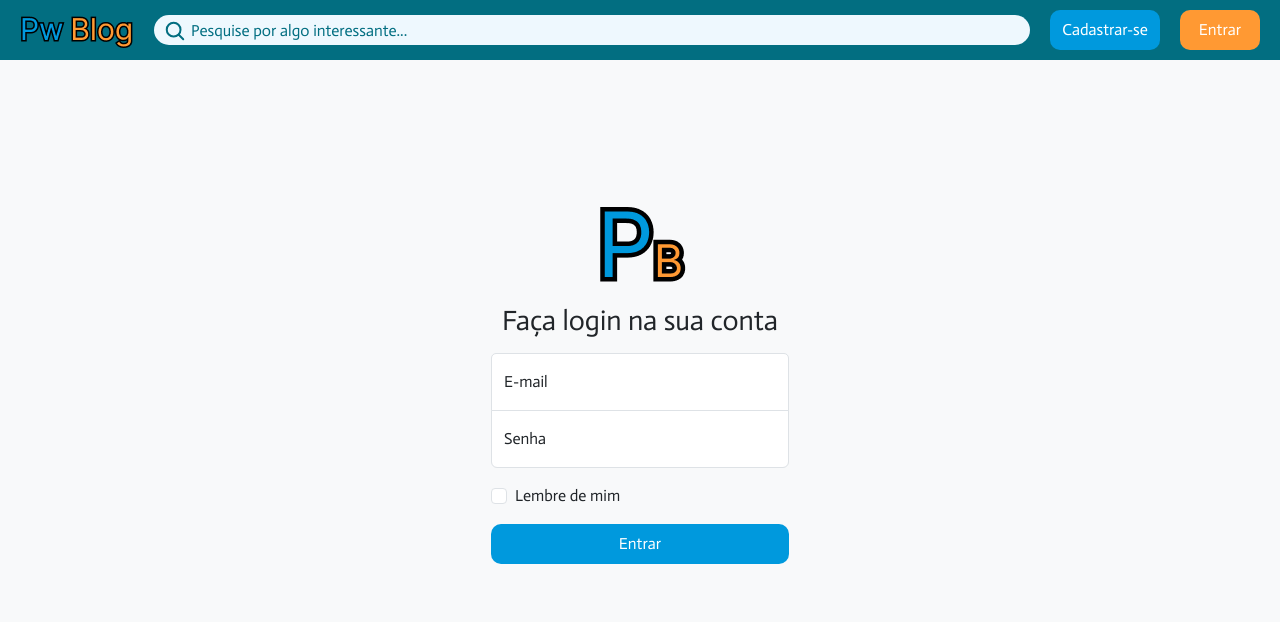
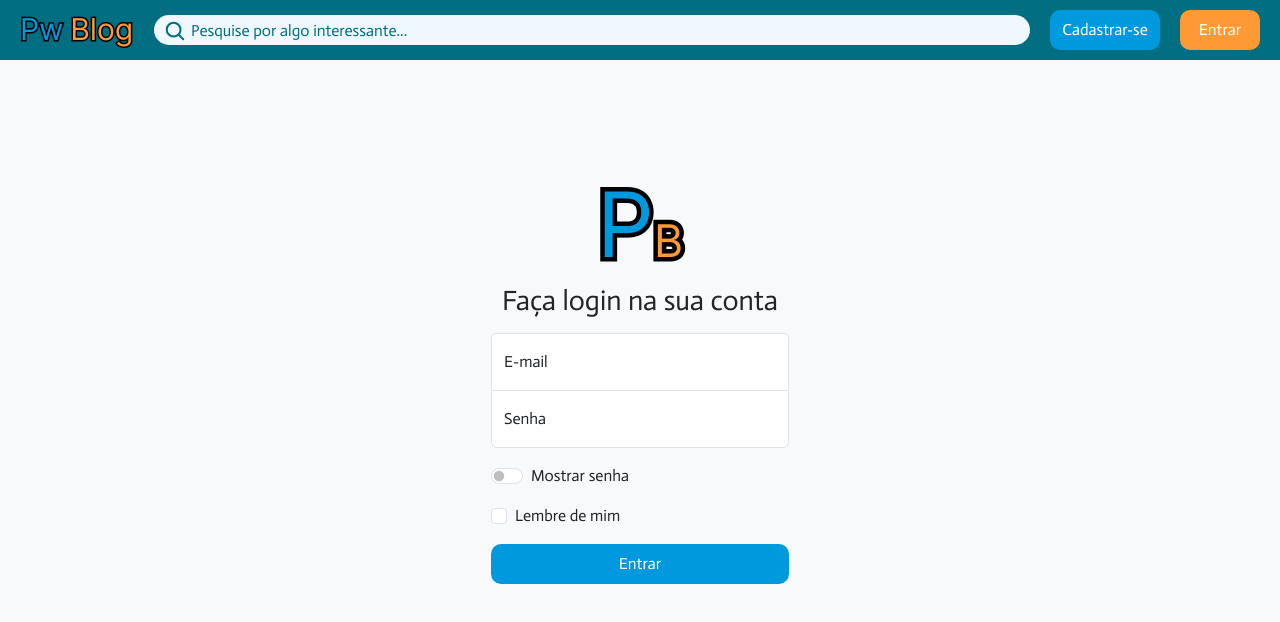
Before and after one commit to KevinWillyan456/purchaseway-blog, a React (Vite) app: page /login in a window 1280 px wide. Shown: the top 622 px of the page. Built offline with nearby package versions, Linux system fonts and the light colour scheme; no server answers.

Commit message:
feat: criação da funcionalidade de mostrar senha nas telas de login e singin

```diff
--- a/src/components/mainlogin/MainLogin.tsx
+++ b/src/components/mainlogin/MainLogin.tsx
@@ -4,9 +4,12 @@ import './MainLogin.css'
 import { useState } from 'react'
 import AlertComponent from '../alertcomponent/AlertComponent'
 import ContinueWithGoogle from '../continuewithgoogle/ContinueWithGoogle'
+import { Form } from 'react-bootstrap'
 
 function MainLogin() {
-    const [showAlertComponent, setShowAlertComponent] = useState(false)
+    const [showSenha, setShowSenha] = useState<boolean>(false)
+
+    const [showAlertComponent, setShowAlertComponent] = useState<boolean>(false)
     const [messageAlertComponent, setMessageAlertComponent] =
         useState<string>('')
     const [typeAlertComponent, setTypeAlertComponent] = useState<
@@ -138,7 +141,7 @@ function MainLogin() {
                     </div>
                     <div className="form-floating">
                         <input
-                            type="password"
+                            type={showSenha ? 'text' : 'password'}
                             className="form-control"
                             id="floatingPassword"
                             placeholder="Password"
@@ -146,6 +149,13 @@ function MainLogin() {
                         />
                         <label htmlFor="floatingPassword">Senha</label>
                     </div>
+
+                    <Form.Switch
+                        id="custom-switch1"
+                        label="Mostrar senha"
+                        className="mt-3"
+                        onChange={() => setShowSenha((prev) => !prev)}
+                    />
 
                     <div className="form-check text-start my-3">
                         <input
--- a/src/components/mainsingin/MainSingIn.tsx
+++ b/src/components/mainsingin/MainSingIn.tsx
@@ -4,6 +4,7 @@ import './MainSingIn.css'
 import AlertComponent from '../alertcomponent/AlertComponent'
 import { useState } from 'react'
 import ContinueWithGoogle from '../continuewithgoogle/ContinueWithGoogle'
+import { Form } from 'react-bootstrap'
 
 const USER_NAME_MIN_LENGTH = 3
 const USER_NAME_MAX_LENGTH = 100
@@ -11,7 +12,9 @@ const USER_PASSWORD_MIN_LENGTH = 6
 const USER_PASSWORD_MAX_LENGTH = 100
 
 function MainSingIn() {
-    const [showAlertComponent, setShowAlertComponent] = useState(false)
+    const [showSenha, setShowSenha] = useState<boolean>(false)
+
+    const [showAlertComponent, setShowAlertComponent] = useState<boolean>(false)
     const [messageAlertComponent, setMessageAlertComponent] =
         useState<string>('')
     const [typeAlertComponent, setTypeAlertComponent] = useState<
@@ -206,7 +209,7 @@ function MainSingIn() {
                     </div>
                     <div className="form-floating">
                         <input
-                            type="password"
+                            type={showSenha ? 'text' : 'password'}
                             className="form-control"
                             id="floatingPassword"
                             placeholder="Password"
@@ -214,6 +217,13 @@ function MainSingIn() {
                         />
                         <label htmlFor="floatingPassword">Senha</label>
                     </div>
+
+                    <Form.Switch
+                        id="custom-switch1"
+                        label="Mostrar senha"
+                        className="mt-3"
+                        onChange={() => setShowSenha((prev) => !prev)}
+                    />
 
                     <div className="form-check text-start my-3">
                         <input
```
